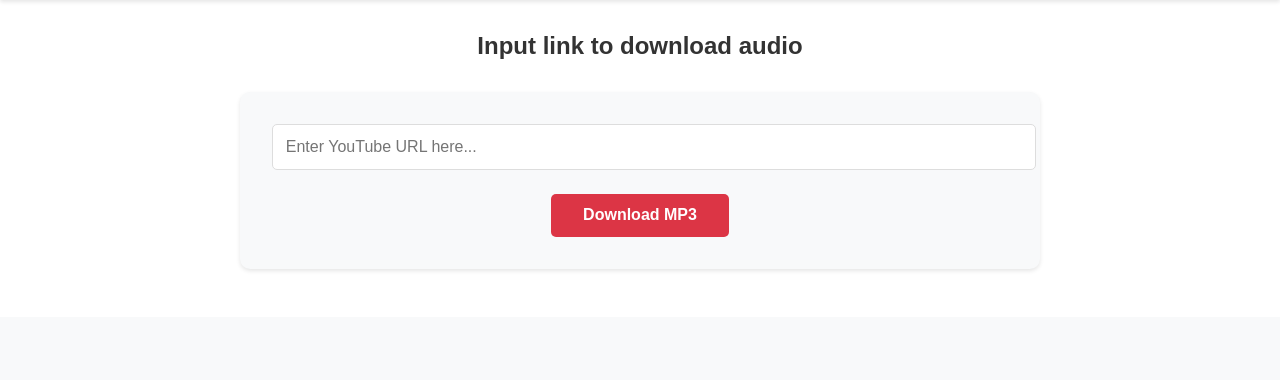
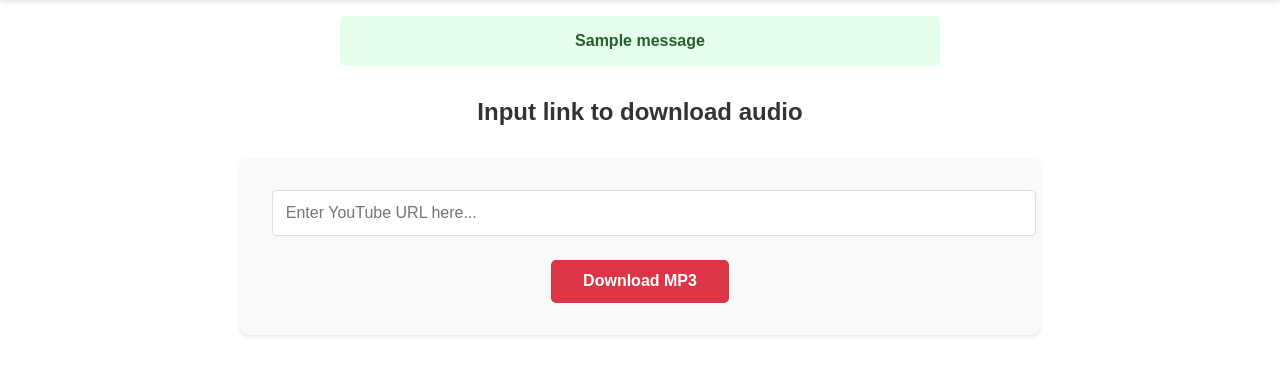
Before and after one commit to chenghoward2003/YoutubeDownloader, a Django app: page /mp3/ in a window 1280 px wide. Shown: the part 72-452 px from the top of the page. Run offline with Django 5.2, Linux system fonts and the light colour scheme; one stand-in notice (Sample message) is shown.

Commit message:
modified:   .gitignore modified:   db.sqlite3 modified:   mp3/__pycache__/auth_views.cpython-312.pyc modified:   mp3/__pycache__/views.cpython-312.pyc modified:   mp3/auth_views.py new file:   static/content_covers/The_Weeknd_-_After_Hours_Music_Video.jpg modified:   templates/base.html modified:   templates/mp3.html modified:   templates/mp4.html

```diff
--- a/mp3/auth_views.py
+++ b/mp3/auth_views.py
@@ -31,6 +31,7 @@
 
         user = User.objects.create_user(username=username, password=password)
         login(request, user)
+        messages.success(request, 'Registration successful! Welcome, {}.'.format(username))
         return redirect('home')
 
     return render(request, 'register.html')
--- a/templates/base.html
+++ b/templates/base.html
@@ -1,4 +1,14 @@
 {% include "header.html" %}
+
+{% if messages %}
+  <div style="max-width: 600px; margin: 1rem auto;">
+    {% for message in messages %}
+      <div style="background-color: #e6ffed; color: #256029; padding: 1rem; border-radius: 5px; margin-bottom: 1rem; text-align: center; font-weight: bold;">
+        {{ message }}
+      </div>
+    {% endfor %}
+  </div>
+{% endif %}
 
 {% block content %}
 {% endblock %}
--- a/templates/mp3.html
+++ b/templates/mp3.html
@@ -3,6 +3,11 @@
 {% block content %}
 <div style="max-width: 800px; margin: 2rem auto; padding: 0 1rem;">
     <h2 style="text-align: center; color: #333; margin-bottom: 2rem;">Input link to download audio</h2>
+    {% if success_message %}
+    <div style="background-color: #e6ffed; color: #256029; padding: 1rem; border-radius: 5px; margin-bottom: 1rem; text-align: center; font-weight: bold;">
+        {{ success_message }}
+    </div>
+    {% endif %}
     {% if error_message %}
     <div style="background-color: #ffebee; color: #c62828; padding: 1rem; border-radius: 5px; margin-bottom: 1rem; text-align: center;">
         {{ error_message }}
--- a/templates/mp4.html
+++ b/templates/mp4.html
@@ -3,6 +3,11 @@
 {% block content %}
 <div style="max-width: 800px; margin: 2rem auto; padding: 0 1rem;">
     <h2 style="text-align: center; color: #333; margin-bottom: 2rem;">Input link to download video</h2>
+    {% if success_message %}
+    <div style="background-color: #e6ffed; color: #256029; padding: 1rem; border-radius: 5px; margin-bottom: 1rem; text-align: center; font-weight: bold;">
+        {{ success_message }}
+    </div>
+    {% endif %}
     {% if error_message %}
     <div style="background-color: #ffebee; color: #c62828; padding: 1rem; border-radius: 5px; margin-bottom: 1rem; text-align: center;">
         {{ error_message }}
```
Also changed, not shown: db.sqlite3, static/content_covers/The_Weeknd_-_After_Hours_Music_Video.jpg (added), 1 other file.
